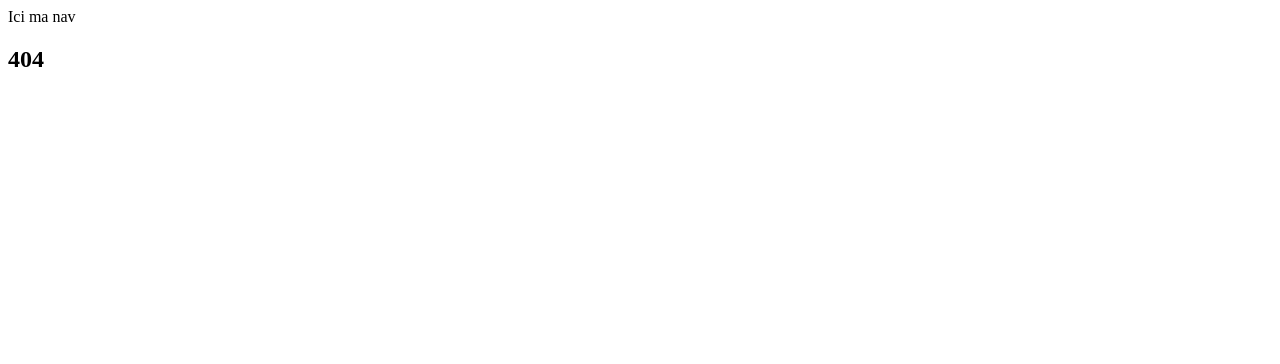
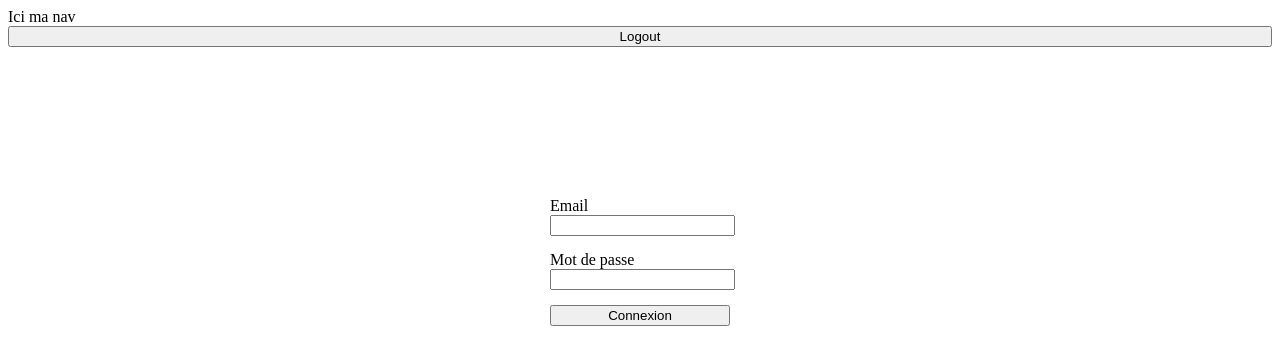
Before and after one commit to karimoucisse/projet-annuel_ipssi, a React (Create React App) app in the folder client/: page /auth/login in a window 1280 px wide. Before the commit this address had no page. Shown: the top 364 px of the page. Built offline with nearby package versions, Linux system fonts and the light colour scheme.

Commit message:
add login page

```diff
--- /dev/null
+++ b/client/src/_helpers/authGuard.js
@@ -0,0 +1,13 @@
+import { Navigate } from "react-router-dom";
+import { accountService } from "../_services/account.service";
+
+const AuthGuard = ({ children }) => {
+
+    if(!accountService.isLogged()){
+        return <Navigate to="/auth/login" />
+    }
+
+    return children;
+}
+
+export default AuthGuard;
--- /dev/null
+++ b/client/src/_services/account.service.js
@@ -0,0 +1,26 @@
+import Axios from "./caller.service";
+
+let login = (credentials) => {
+    return Axios.post('/auth/login', credentials);
+}
+
+let saveToken = (token) => {
+    localStorage.setItem('token', token);
+}
+
+let logout = () => {
+    localStorage.removeItem('token');
+}
+
+let isLogged = () => {
+    let token = localStorage.getItem('token');
+    return !!token;
+}
+
+let getToken = () => {
+    return localStorage.getItem('token');
+}
+
+export const accountService = {
+    login, saveToken, logout, isLogged, getToken
+}
--- /dev/null
+++ b/client/src/_services/caller.service.js
@@ -0,0 +1,18 @@
+import axios from "axios";
+import { accountService } from './account.service';
+
+const Axios = axios.create({
+    baseURL: 'http://localhost:3000'
+});
+
+/**
+ * Intercepteur pour le token
+ */
+Axios.interceptors.request.use(request => {
+    if(accountService.isLogged()){
+        request.headers.Authorization = 'Bearer ' + accountService.getToken();
+    }
+    return request
+})
+
+export default Axios;
--- a/client/src/layouts/navigation.js
+++ b/client/src/layouts/navigation.js
@@ -1,6 +1,19 @@
+import React from "react";
+import { accountService } from "../_services/account.service";
+import { useNavigate } from "react-router-dom";
+
 const Navigation = () => {
+  const navigate = useNavigate();
+
+  const logout = () => {
+    accountService.logout();
+    navigate('/auth/login');
+  }
+
   return (
-      <div>Ici ma nav</div>
+      <div>Ici ma nav
+        <button onClick={logout}>Logout</button>
+      </div>
   );
 };
 
--- /dev/null
+++ b/client/src/pages/auth/authRouter.js
@@ -0,0 +1,16 @@
+import React from 'react';
+import { Routes, Route } from 'react-router-dom';
+import Authentication from './authentication';
+import NoMatch from '../../router/NoMatch';
+
+const AuthRouter = () => {
+    return (
+        <Routes>
+            <Route index element={<Authentication />} />
+            <Route path="login" element={<Authentication />}/>
+            <Route path="*" element={<NoMatch />}/>
+        </Routes>
+    );
+};
+
+export default AuthRouter;
--- /dev/null
+++ b/client/src/pages/auth/authentication.js
@@ -0,0 +1,49 @@
+import React, { useState } from 'react';
+import { useNavigate } from 'react-router-dom';
+import './../../styles/css/auth/auth.css';
+import { accountService } from '../../_services/account.service';
+
+const Authentication = () => {
+    const navigate = useNavigate();
+    const [credentials, setCredentials] = useState({
+        email: '',
+        password: '',
+    });
+
+    const onChange = (e) => {
+        setCredentials({
+            ...credentials,
+            [e.target.name]: e.target.value,
+        })
+    }
+
+    const onSubmit = (e) => {
+        e.preventDefault();
+        console.log(credentials);
+        accountService.login(credentials)
+            .then(res => {
+                console.log(res);
+                accountService.saveToken(res.data.token);
+                navigate('/');
+            })
+            .catch(error => console.log(error));
+    }
+
+    return (
+        <form onSubmit={onSubmit}>
+            <div className="group">
+                <label htmlFor="email">Email</label>
+                <input type="text" name="email" value={credentials.email} onChange={onChange} />
+            </div>
+            <div className="group">
+                <label htmlFor="password">Mot de passe</label>
+                <input type="text" name="password" value={credentials.password} onChange={onChange}/>
+            </div>
+            <div className="group">
+                <button>Connexion</button>
+            </div>
+        </form>
+    );
+};
+
+export default Authentication;
--- a/client/src/router/router.js
+++ b/client/src/router/router.js
@@ -2,6 +2,8 @@ import { BrowserRouter, Routes, Route } from 'react-router-dom';
 import NoMatch from './NoMatch';
 import Container from '../layouts/container';
 import Main from '../pages/main';
+import AuthRouter from '../pages/auth/authRouter';
+import AuthGuard from '../_helpers/authGuard';
 
 const Routeur = () => {
   return (
@@ -9,6 +11,12 @@ const Routeur = () => {
       <Container>
         <Routes>
           <Route path={"/"} element={<Main />} />
+          <Route path="/admin/*" element={
+            <AuthGuard>
+
+            </AuthGuard>
+          } />
+          <Route path="/auth/*" element={<AuthRouter />} />
           <Route path="*" element={<NoMatch />} />
         </Routes>
       </Container>
--- /dev/null
+++ b/client/src/styles/css/auth/auth.css
@@ -0,0 +1,17 @@
+form{
+    width: 180px;
+    margin: 0 auto;
+    margin-top: 150px;
+}
+
+.group{
+    margin-bottom: 15px;
+}
+
+label{
+    display: block;
+}
+
+button{
+    width: 100%;
+}
```
Also changed, not shown: client/src/_services/user.service.js (added, +13 -0 lines), client/src/pages/admin/userList.js (added, +13 -0 lines), 1 other file (tests, documents, lock files or other folders).
